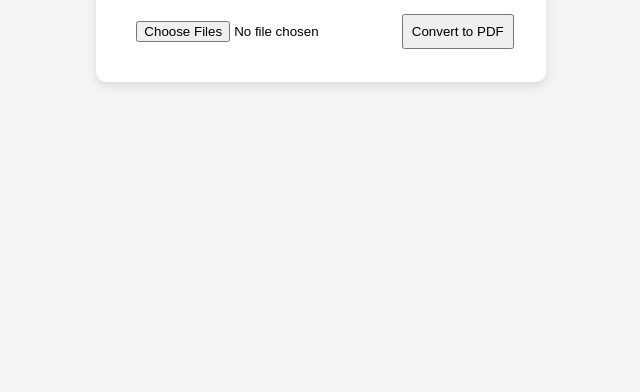
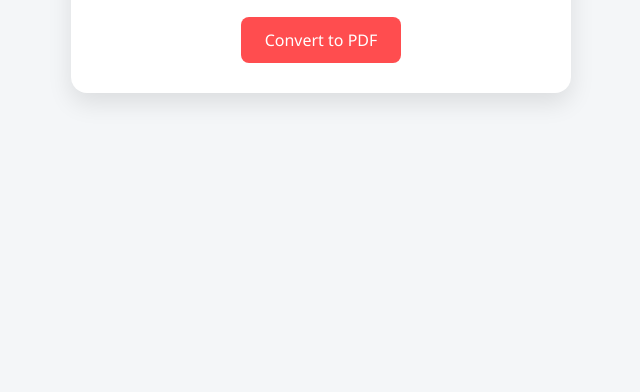
Before and after one commit to mychoosesupport/Imagetopdf, a plain HTML site: page index.html in a window 1280 px wide. Shown: the part 424-816 px from the top of the page, without its empty margins (319-959 px from the left). Drawn offline with nearby package versions, Linux system fonts and the light colour scheme.

Commit message:
Update style.css

```diff
--- a/style.css
+++ b/style.css
@@ -1,19 +1,65 @@
+* {
+  margin: 0;
+  padding: 0;
+  box-sizing: border-box;
+  font-family: 'Segoe UI', Tahoma, Geneva, Verdana, sans-serif;
+}
+
 body {
-  font-family: sans-serif;
-  background-color: #f4f4f4;
+  background: #f4f6f8;
   display: flex;
   justify-content: center;
   align-items: center;
-  height: 100vh;
+  min-height: 100vh;
 }
+
 .container {
-  background: white;
-  padding: 2rem;
+  background: #ffffff;
+  padding: 30px 40px;
+  border-radius: 16px;
+  box-shadow: 0 10px 25px rgba(0, 0, 0, 0.1);
+  text-align: center;
+  width: 100%;
+  max-width: 500px;
+}
+
+h1 {
+  font-size: 28px;
+  margin-bottom: 20px;
+  color: #333333;
+}
+
+input[type="file"] {
+  padding: 12px;
+  border: 2px dashed #ccc;
   border-radius: 10px;
-  text-align: center;
-  box-shadow: 0 4px 10px rgba(0,0,0,0.1);
+  background-color: #fafafa;
+  cursor: pointer;
+  width: 100%;
+  margin-bottom: 20px;
 }
-input, button {
-  margin-top: 1rem;
-  padding: 0.5rem;
+
+button {
+  padding: 12px 24px;
+  background-color: #ff4d4f;
+  color: #fff;
+  border: none;
+  border-radius: 8px;
+  font-size: 16px;
+  cursor: pointer;
+  transition: background 0.3s ease;
 }
+
+button:hover {
+  background-color: #e63946;
+}
+
+@media screen and (max-width: 600px) {
+  .container {
+    padding: 20px;
+  }
+
+  h1 {
+    font-size: 22px;
+  }
+}
```
